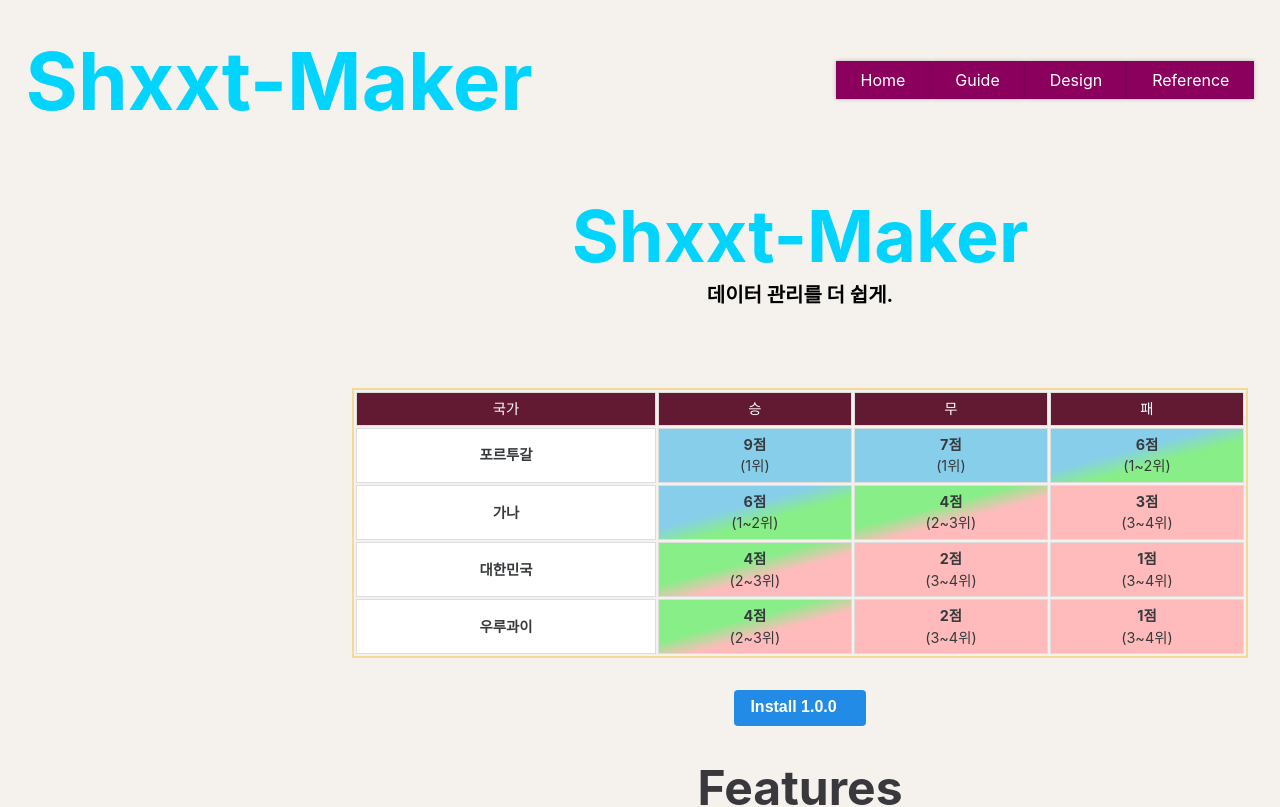
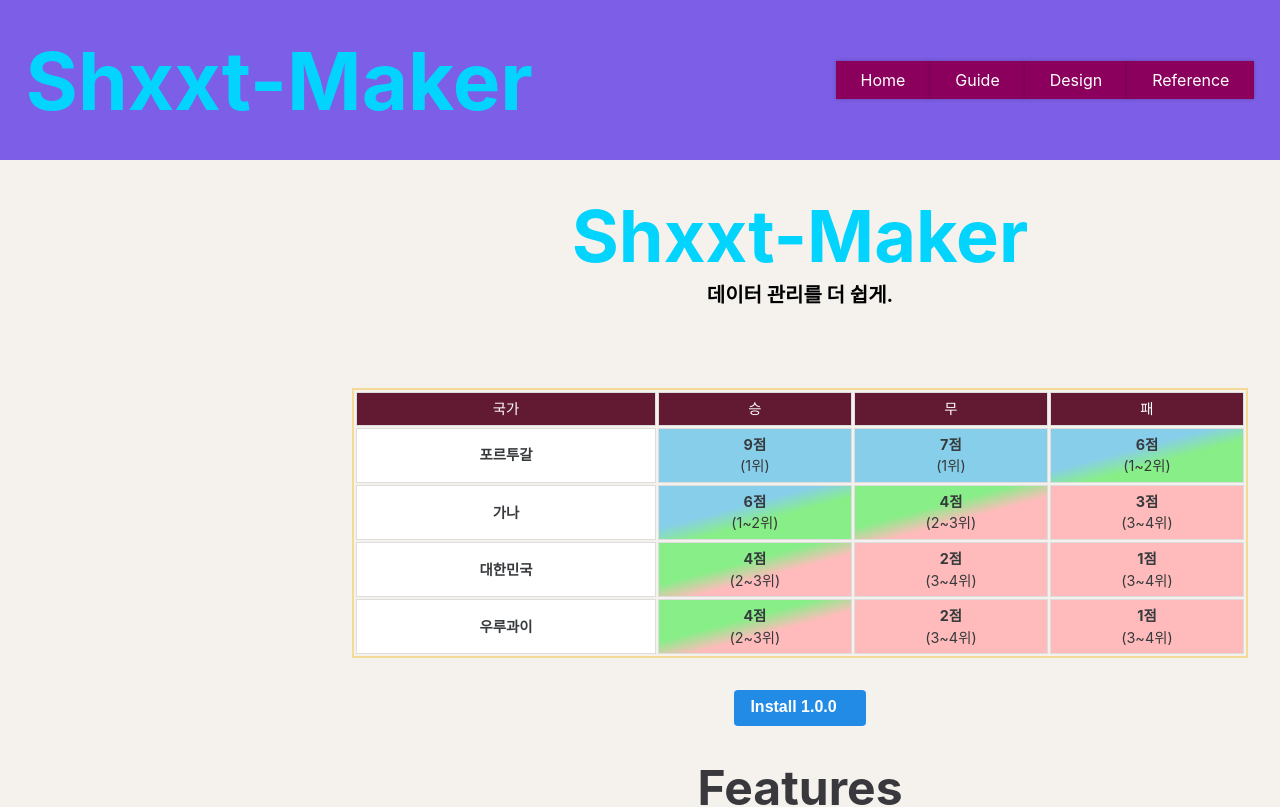
Before and after one commit to Toyoill/shxxt-page, a React (Create React App) app in the folder client/shxxt-page/: page /Home in a window 1280 px wide. Shown: the top 807 px of the page. Built offline with nearby package versions, Linux system fonts and the light colour scheme.

Commit message:
header footer 위치 변경

```diff
--- a/client/shxxt-page/src/App.tsx
+++ b/client/shxxt-page/src/App.tsx
@@ -2,6 +2,9 @@ import React from "react";
 
 import styled from "styled-components";
 import MainPage from "./page/Home/MainPage";
+import Header from "./components/UI/Header/Header";
+import Footer from "./components/UI/Footer/Footer";
+
 // import Sidebar from "./components/UI/Sidebar/Admin/Sidebar";
 
 const MainContainer = styled.div({
@@ -12,21 +15,11 @@ const MainContainer = styled.div({
 
 function App() {
   return (
-    // 최종 commit 전 되돌릴 코드
     <MainContainer>
+      <Header />
       <MainPage />
+      <Footer />
     </MainContainer>
-    // 최종 commit 전 되돌릴 코드
-    /*
-
-    */
-    /*
-    <div>
-      <Sidebar />
-      <Document />
-      <Test />
-    </div>
-    */
   );
 }
 
--- a/client/shxxt-page/src/components/UI/Footer/Footer.tsx
+++ b/client/shxxt-page/src/components/UI/Footer/Footer.tsx
@@ -2,9 +2,6 @@ import React from "react";
 import styled from "styled-components";
 
 const FooterContainer = styled.div({
-  position: "fixed",
-  bottom: 0,
-  left: 0,
   width: "100%",
   height: "10rem",
   backgroundColor: "#0a0",
--- a/client/shxxt-page/src/components/UI/Header/Header.tsx
+++ b/client/shxxt-page/src/components/UI/Header/Header.tsx
@@ -16,11 +16,10 @@ const HeaderContainer = styled.div`
   top: 0;
   width: 100%;
   height: 10rem;
-  background-color: "black";
+  background-color: #7c5fe6;
   .wrapper {
     display: flex;
     width: 96%;
-    max-width: "1100px";
     height: 100%;
     margin: 0 auto;
     align-items: center;
--- a/client/shxxt-page/src/page/Home/MainPage.tsx
+++ b/client/shxxt-page/src/page/Home/MainPage.tsx
@@ -1,8 +1,6 @@
 import React from "react";
 import styled from "styled-components";
 import Content from "./Content";
-// import Footer from "../../components/UI/Footer/Footer";
-import Header from "../../components/UI/Header/Header";
 
 const MainPageWrapper = styled.div({
   // marginLeft: "10rem",
@@ -15,7 +13,6 @@ export default function MainPage() {
   return (
     <div>
       <MainPageWrapper>
-        <Header />
         <Content />
       </MainPageWrapper>
     </div>
```
